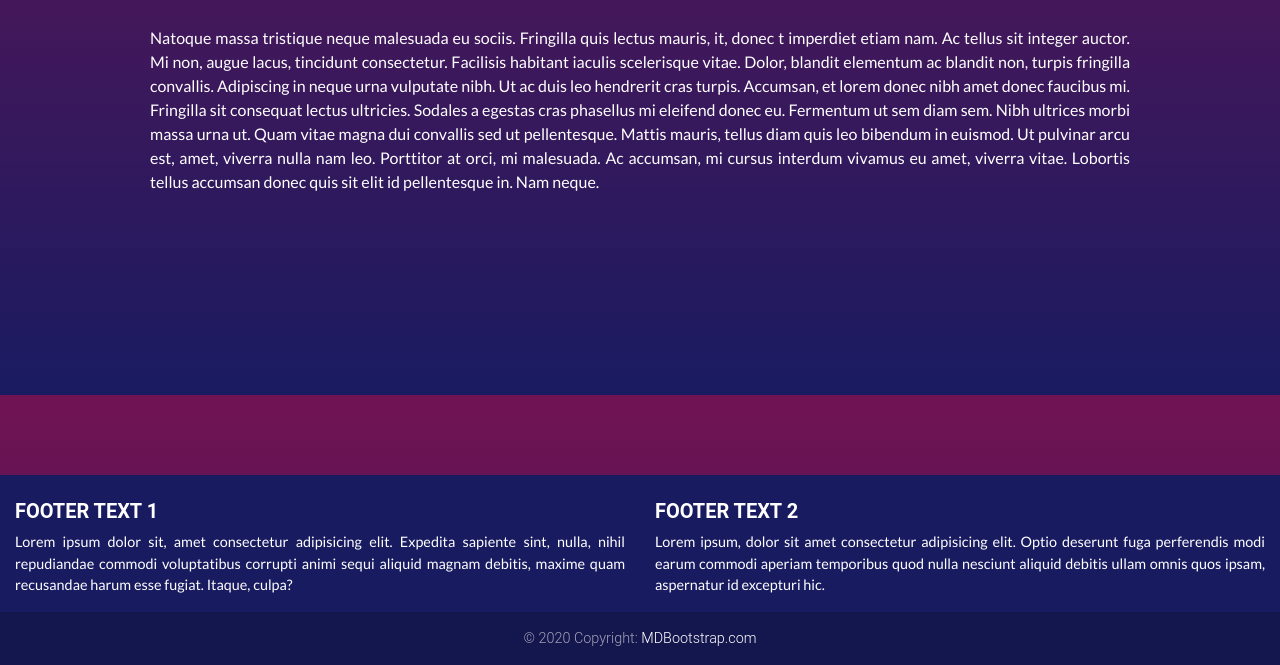
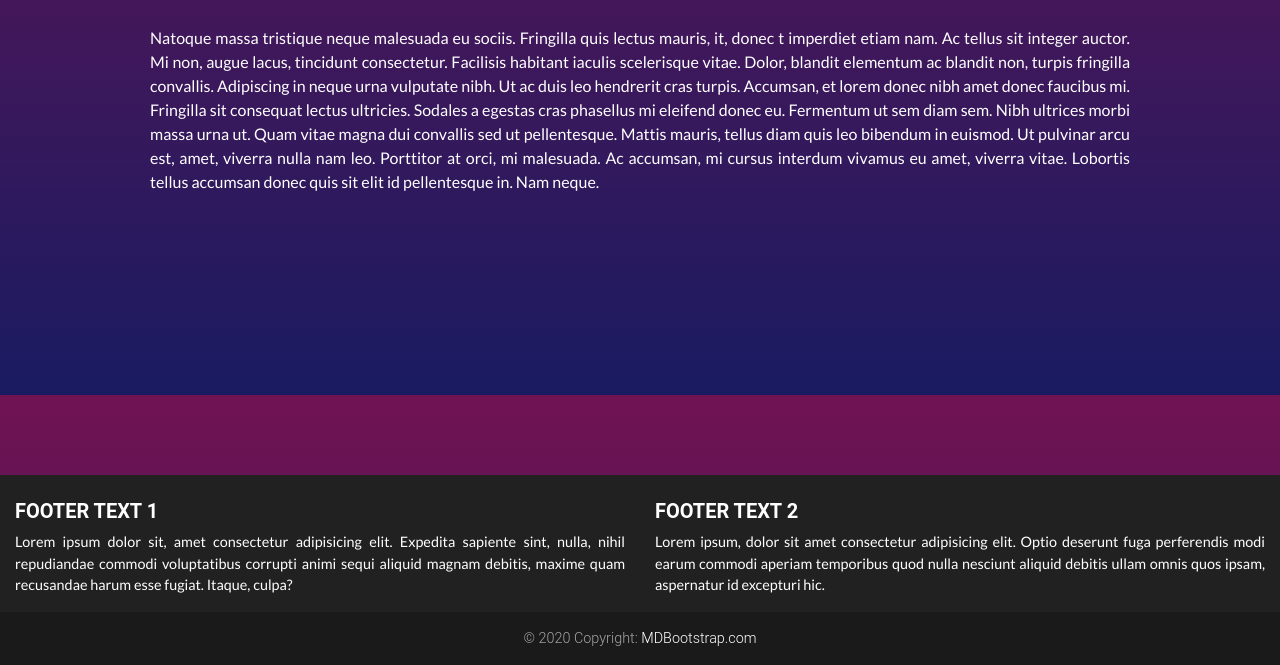
Before and after one commit to dspwebstudio/dspdevstudio, a plain HTML site: page portafolio.html in a window 1280 px wide. Shown: the part 405-1070 px from the top of the page. Drawn offline with nearby package versions, Linux system fonts and the light colour scheme; a script that the page names is missing.

Commit message:
footer bg-dark

```diff
--- a/portafolio.html
+++ b/portafolio.html
@@ -137,7 +137,7 @@
     </main>
 
     <!-- Footer -->
-    <footer class="page-footer font-small bg-dark-blue pt-4">
+    <footer class="page-footer font-small bg-dark pt-4">
 
         <!-- Footer Text -->
         <div class="container-fluid text-center text-md-left">
```
Also changed, not shown: quien-soy.html (+1 -1 lines).
